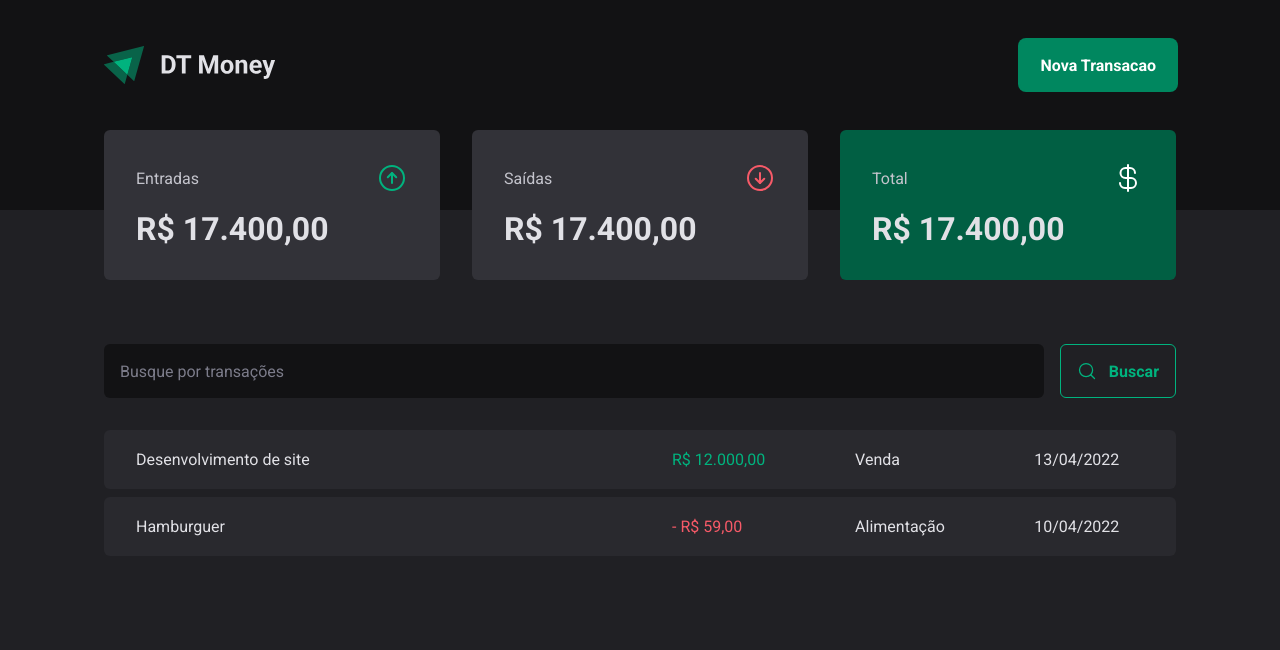
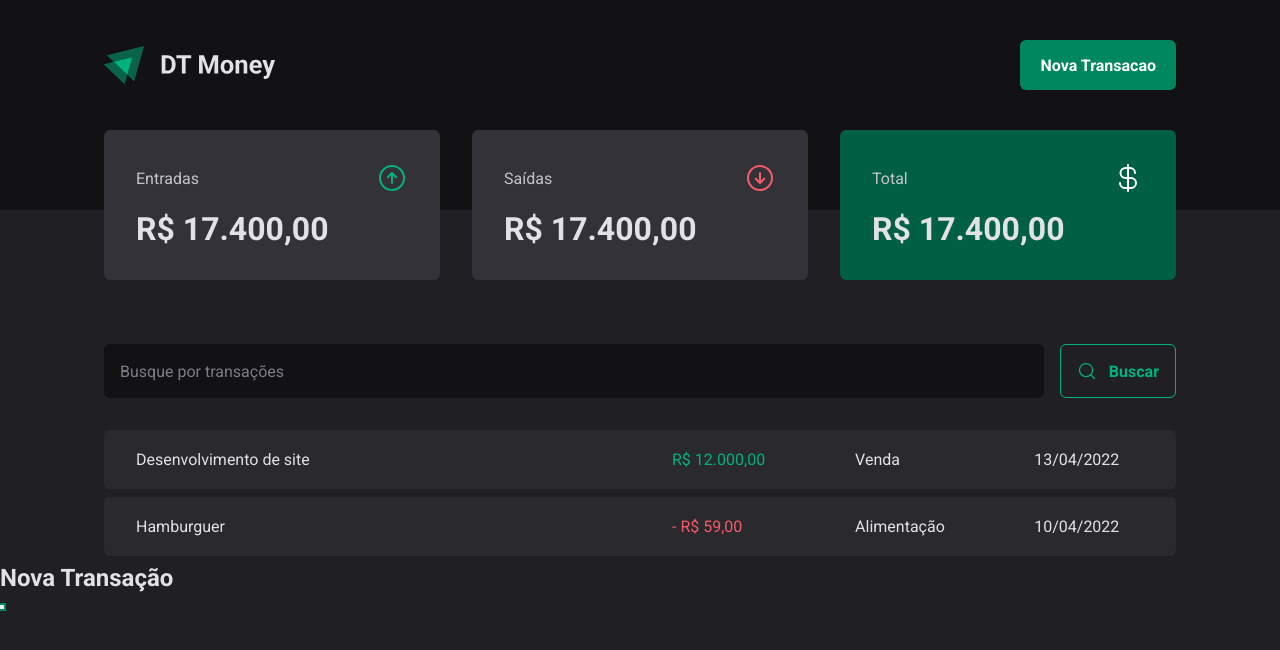
Before and after one commit to emanoelhenrick/igniteDTMoney, a React (Vite) app: page / in a window 1280 px wide. Both pictures are taken after a click on the button "Nova Transacao". Shown: the top 650 px of the page. Built offline with nearby package versions, Linux system fonts and the light colour scheme.

Commit message:
add radix modal

```diff
--- a/package.json
+++ b/package.json
@@ -9,6 +9,7 @@
     "preview": "vite preview"
   },
   "dependencies": {
+    "@radix-ui/react-dialog": "^1.0.2",
     "phosphor-react": "^1.4.1",
     "react": "^18.2.0",
     "react-dom": "^18.2.0",
--- a/src/components/Header/index.tsx
+++ b/src/components/Header/index.tsx
@@ -1,4 +1,5 @@
 import { HeaderContainer, HeaderContent, NewTransactionButton } from "./styles";
+import * as Dialog from '@radix-ui/react-dialog'
 
 import logoImg from "../../assets/logo.svg";
 
@@ -7,7 +8,25 @@
     <HeaderContainer>
       <HeaderContent>
         <img src={logoImg} />
-        <NewTransactionButton>Nova Transacao</NewTransactionButton>
+
+        <Dialog.Root>
+          <Dialog.Trigger asChild>
+            <NewTransactionButton>Nova Transacao</NewTransactionButton>
+          </Dialog.Trigger>
+
+          <Dialog.Portal>
+
+            <Dialog.Overlay />
+
+            <Dialog.Content>
+              <Dialog.Title>Nova Transação</Dialog.Title>
+              <Dialog.Close />
+            </Dialog.Content>
+
+          </Dialog.Portal>
+
+
+        </Dialog.Root>
       </HeaderContent>
     </HeaderContainer>
   )
--- a/src/pages/Transactions/index.tsx
+++ b/src/pages/Transactions/index.tsx
@@ -12,7 +12,6 @@
       <TransactionsContainer>
 
         <SearchForm />
-
 
         <TransactionsTable>
           <tbody>
```
Also changed, not shown: 1 other file (tests, documents, lock files or other folders).
